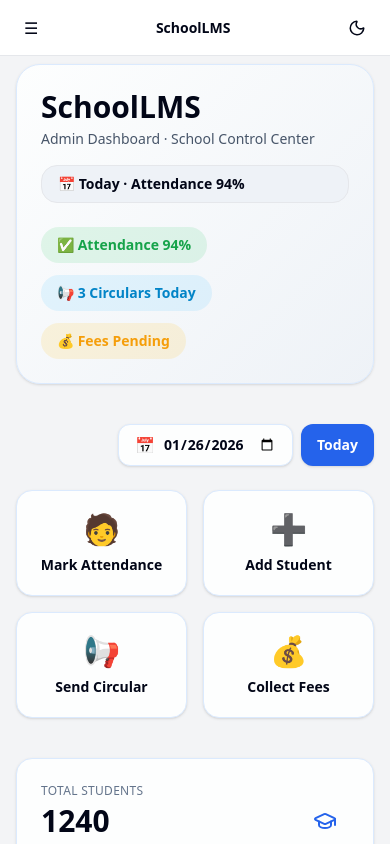
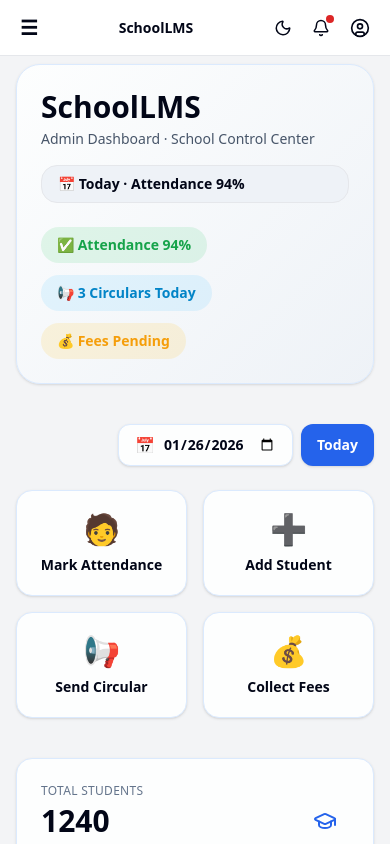
Before and after one commit to mdaroyaltech/school-automation, a React (Create React App) app: page / in a window 390 px wide. Both pictures are taken after a click on the button "Sign In to Dashboard". Shown: the top 844 px of the page. Built offline with nearby package versions, Linux system fonts and the light colour scheme.

Commit message:
Nav Bar Fix

```diff
--- a/src/components/Navbar.jsx
+++ b/src/components/Navbar.jsx
@@ -1,5 +1,12 @@
 import React, { useState, useEffect, useRef } from "react";
-import { Bell, Moon, Sun, UserCircle } from "lucide-react";
+import {
+  Bell,
+  Moon,
+  Sun,
+  UserCircle,
+  Menu
+} from "lucide-react";
+
 
 const Navbar = ({ user, onMobileMenu = () => {} }) => {
   const [showNotif, setShowNotif] = useState(false);
@@ -54,9 +61,8 @@ const Navbar = ({ user, onMobileMenu = () => {} }) => {
 <div
   className="
     md:hidden fixed top-0 left-0 right-0 z-50 h-14
-          bg-navbar text-textPrimary
-          border-b border-borderDefault
-          flex items-center justify-between px-4
+    bg-navbar border-b border-borderDefault
+    flex items-center justify-between px-3
   "
 >
   {/* ☰ MOBILE SIDEBAR */}
@@ -68,25 +74,26 @@ const Navbar = ({ user, onMobileMenu = () => {} }) => {
       text-textPrimary
     "
   >
-          ☰
+    <span className="text-xl font-bold">☰</span>
   </button>
 
-        {/* LOGO (CENTER) */}
-        <div className="flex items-center gap-2">
+  {/* LOGO + SCHOOL NAME */}
+  <div className="flex items-center gap-2 truncate">
     {logo && (
       <img
         src={logo}
         alt="School Logo"
-              className="h-7 object-contain"
+        className="h-6 object-contain"
       />
     )}
-          <span className="text-sm font-semibold">
+    <span className="text-sm font-semibold text-textPrimary truncate">
       {schoolName}
     </span>
   </div>
 
-        {/* RIGHT ICONS */}
-        <div className="flex items-center gap-2">
+  {/* RIGHT ICONS (SAME AS DESKTOP STYLE) */}
+  <div className="flex items-center gap-1">
+    {/* DARK MODE */}
     <button
       onClick={() => setDark(!dark)}
       className="
@@ -97,11 +104,71 @@ const Navbar = ({ user, onMobileMenu = () => {} }) => {
       {dark ? (
         <Sun size={18} className="text-yellow-400" />
       ) : (
-              <Moon size={18} />
+        <Moon size={18} className="text-textPrimary" />
       )}
     </button>
+
+    {/* NOTIFICATION */}
+    <div ref={notifRef} className="relative">
+      <button
+        onClick={() => setShowNotif(!showNotif)}
+        className="
+          relative p-2 rounded-lg
+          hover:bg-gray-100 dark:hover:bg-slate-800
+        "
+      >
+        <Bell size={18} className="text-textPrimary" />
+        <span className="absolute top-1 right-1 h-2 w-2 bg-danger rounded-full" />
+      </button>
+
+      {showNotif && (
+        <div className="
+          absolute right-0 mt-2 w-64
+          bg-navbar border border-borderDefault
+          rounded-xl shadow-lg p-4 text-sm
+        ">
+          <p className="font-semibold mb-2 text-textPrimary">
+            Notifications
+          </p>
+          <ul className="space-y-2 text-textSecondary">
+            <li>New circular published</li>
+            <li>Attendance alert</li>
+            <li>Fees payment received</li>
+          </ul>
+        </div>
+      )}
+    </div>
+
+    {/* PROFILE */}
+    <div ref={profileRef} className="relative">
+      <button
+        onClick={() => setShowProfile(!showProfile)}
+        className="
+          p-2 rounded-lg
+          hover:bg-gray-100 dark:hover:bg-slate-800
+        "
+      >
+        <UserCircle size={20} className="text-textPrimary" />
+      </button>
+
+      {showProfile && (
+        <div className="
+          absolute right-0 mt-2 w-48
+          bg-navbar border border-borderDefault
+          rounded-xl shadow-lg p-4 text-sm
+        ">
+          <p className="font-semibold text-textPrimary">
+            {user?.email || "demo@school.com"}
+          </p>
+          <p className="text-textSecondary mt-1">
+            Role: {user?.role}
+          </p>
+        </div>
+      )}
     </div>
   </div>
+</div>
+
 
       {/* ================= DESKTOP NAVBAR ================= */}
       <div
```
Lines whose indentation alone changed are shown as unchanged.
